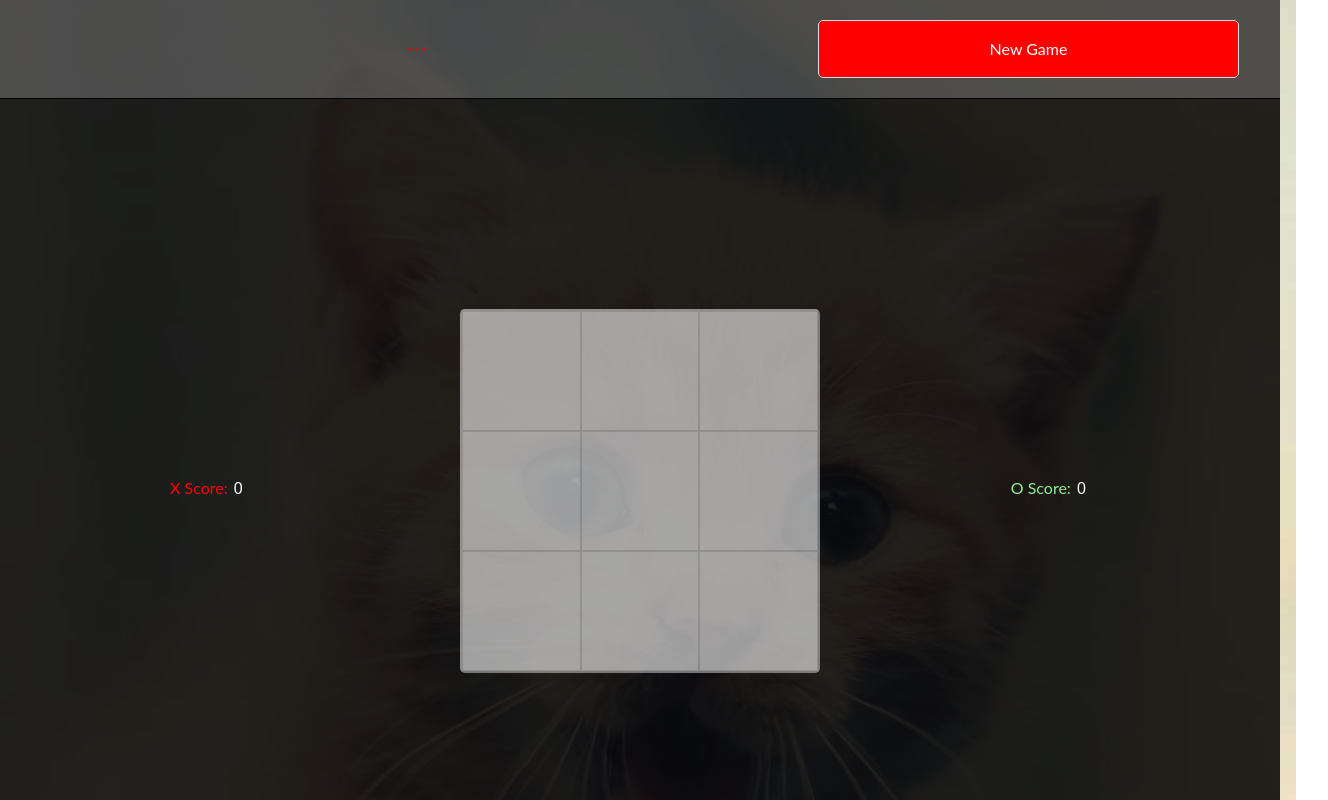
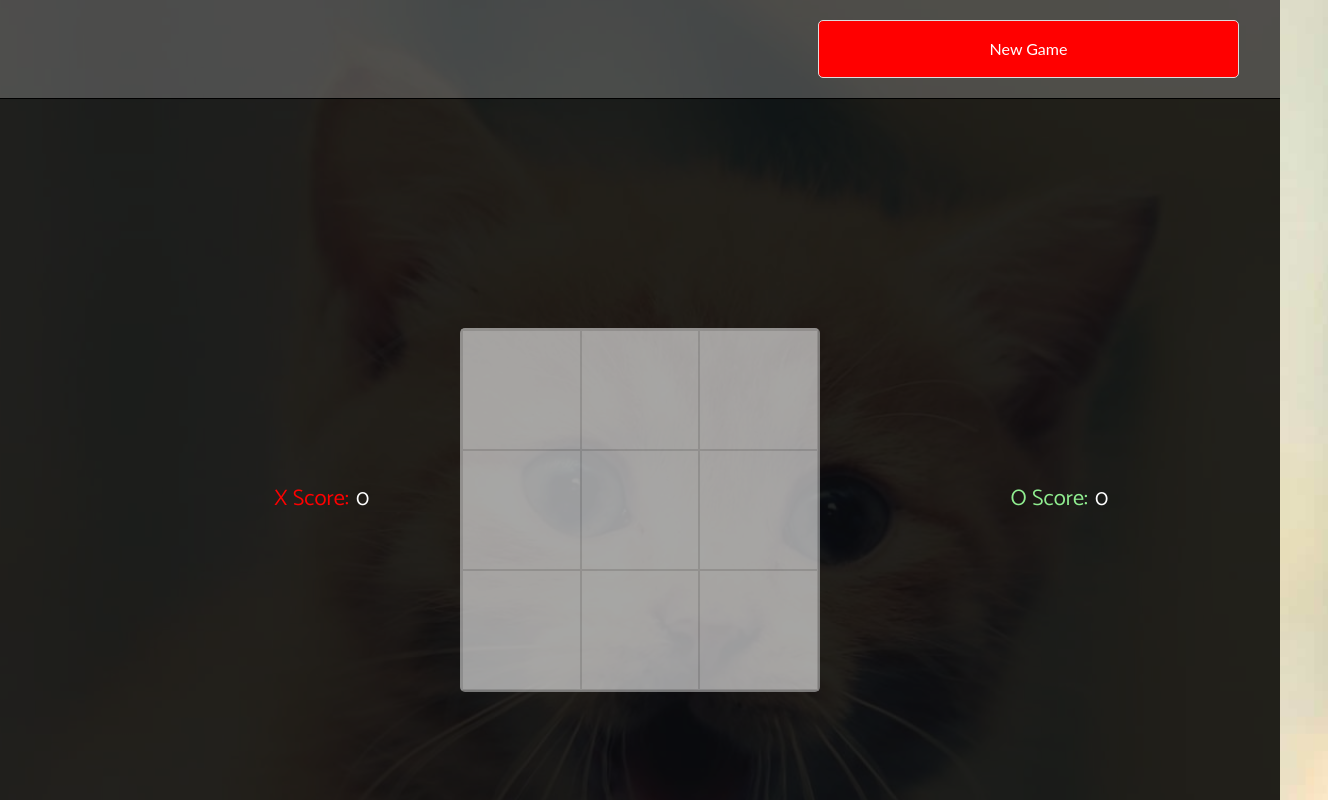
Before and after one commit to kug3lblitz/TicTacToe, a plain HTML site: page index.html in a window 1280 px wide. Shown: the top 800 px of the page, 1328 px wide, since content can reach past the window. Drawn offline with nearby package versions, Linux system fonts and the light colour scheme.

Commit message:
Corrected situation where 'tie' condition could be triggered after 'win'. Removed 'message' placeholder, added fonts.

```diff
--- a/css/style.css
+++ b/css/style.css
@@ -1,3 +1,5 @@
+@import 'https://fonts.googleapis.com/css?family=Catamaran:300,400,700';
+
 html, body, div, span, applet, object, iframe,
 h1, h2, h3, h4, h5, h6, p, blockquote, pre,
 a, abbr, acronym, address, big, cite, code,
@@ -101,7 +103,8 @@ header p {
   text-align: center;
 }
 header .left-p {
-  font-size: 18px;
+  font-size: 25px;
+  font-family: 'Catamaran', Helvetica, sans-serif;
   letter-spacing: 0.5px;
   width: 64%;
   color: red;
@@ -175,6 +178,8 @@ div.other-field {
 /*scoreboard*/
 
 .scoreBoard {
+  font-family: 'Catamaran', Helvetica, sans-serif;
+  font-size: 1.4em;
   display: flex;
   margin: 20px;
   flex-wrap: wrap;
@@ -197,16 +202,6 @@ input {
   background-color: rgba(10, 10, 10, 0.9);
 }
 
-@media screen and (min-width: 699px) {
-  .xScore {
-    position: relative;
-  }
-
-  .oScore {
-    position: relative;
-  }
-}
-
 .xScore {
   right: 15%;
   top: 360px;
@@ -219,6 +214,24 @@ input {
   color: lightgreen;
 }
 
+@media screen and (min-width: 700px) and (max-width: 1100px) {
+  .xScore {
+    position: relative;
+    right: 4%;
+  }
+}
+
+@media screen and (min-width: 699px) {
+  .xScore {
+    position: relative;
+    right: 4%;
+  }
+
+  .oScore {
+    position: relative;
+  }
+}
+
 footer {
   width: 100%;
   height: 80px;
--- a/index.html
+++ b/index.html
@@ -5,6 +5,7 @@
     <meta name="description" content="">
     <meta name="viewport" content="width=device-width, initial-scale=1">
     <title>tictactoe</title>
+    <link rel="stylesheet" href="https://maxcdn.bootstrapcdn.com/bootstrap/3.3.7/css/bootstrap.min.css" integrity="sha384-BVYiiSIFeK1dGmJRAkycuHAHRg32OmUcww7on3RYdg4Va+PmSTsz/K68vbdEjh4u" crossorigin="anonymous">
     <link rel="stylesheet" href="css/style.css">
   </head>
   <body>
--- a/js/main.js
+++ b/js/main.js
@@ -62,7 +62,7 @@ $(document).ready(function () {
 
     newGame = function () {
       endgameFlag = false;
-      message('---');
+      message('');
       resetBoard();
       drawPlayer();
       render();
@@ -105,7 +105,7 @@ $(document).ready(function () {
 
       $('#fields').on('click', 'div', function () {
         movesCount = movesCount+1;
-        if (movesCount == 9) {
+        if ( !endgameFlag && movesCount == 9) {
           message('It\'s a tie!');
         }
         if (this.innerHTML === " " && !endgameFlag) {
```
